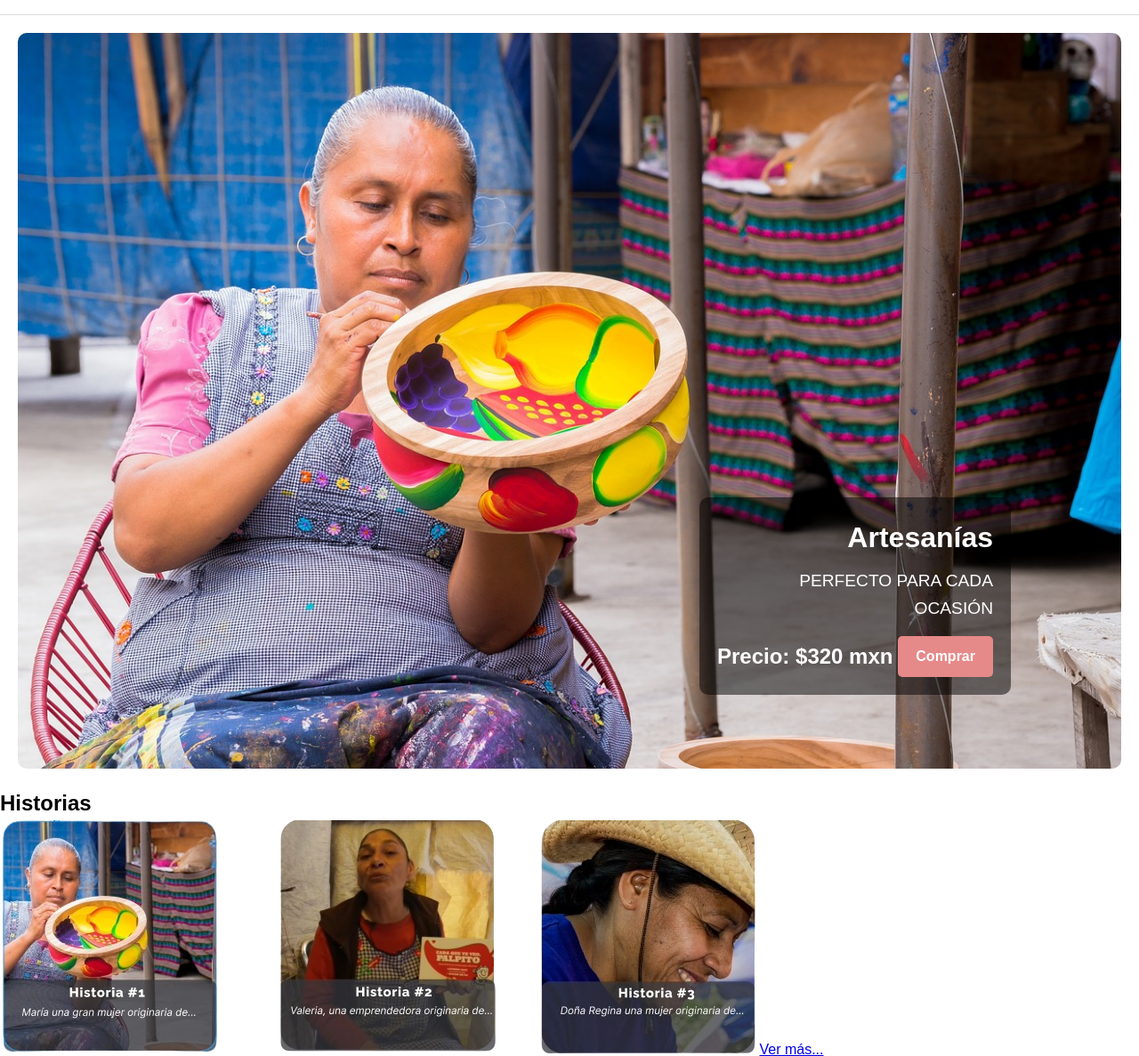
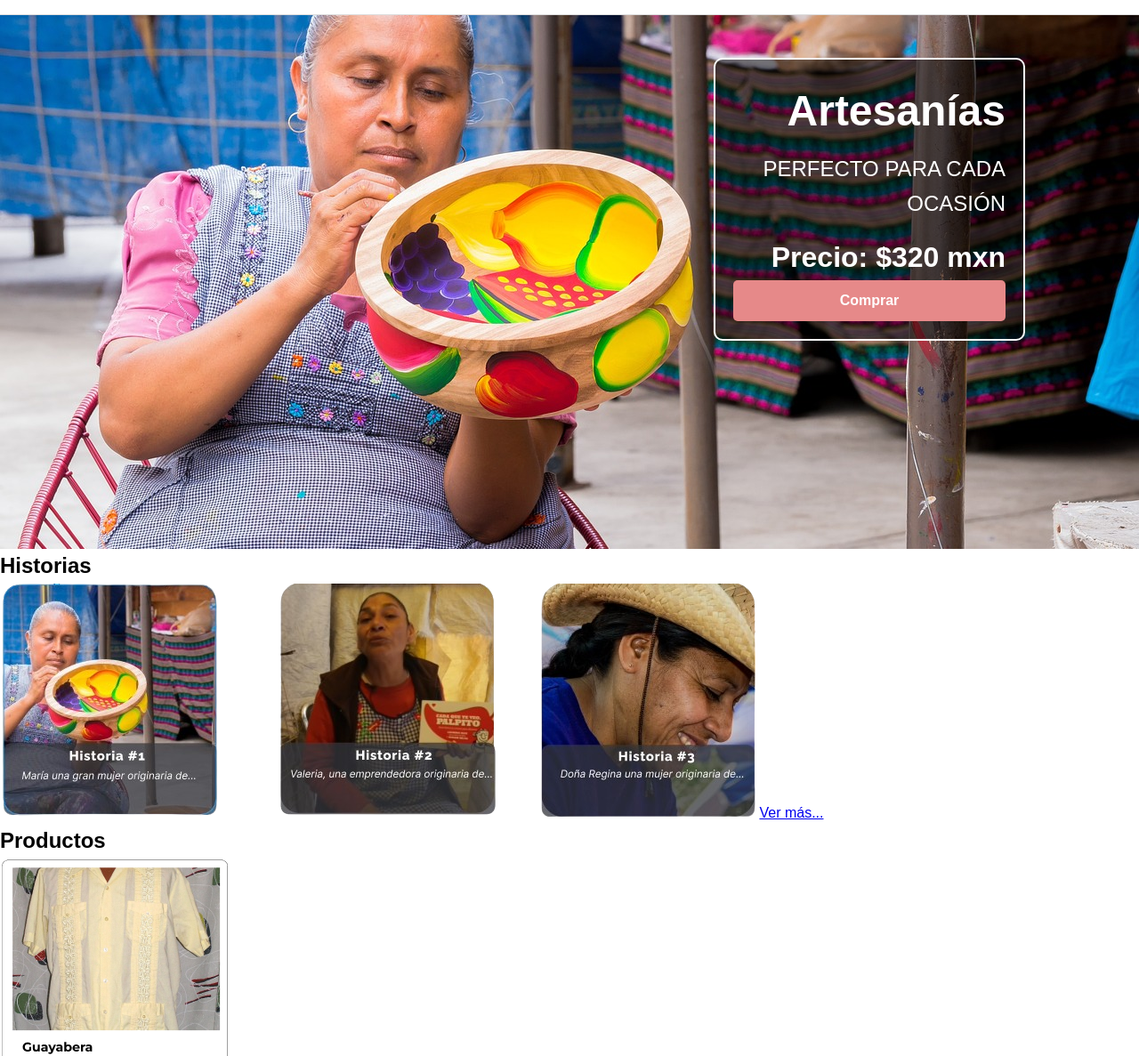
Before and after one commit to CarlosChan013/Mujer_Emprende, a PHP site: page / in a window 1280 px wide. Shown: the part 337-1524 px from the top of the page at 89% size. Run offline with PHP 8.4, Linux system fonts and the light colour scheme; some web fonts are replaced.

Commit message:
update styles.css

```diff
--- a/css/Styles.css
+++ b/css/Styles.css
@@ -11,18 +11,17 @@ body, html {
     line-height: 1.6;
 }
 
-
-
 /* Estilos de la barra de navegación */
 nav {
     background-color: #ffffff;
     border-bottom: 1px solid #dddddd;
 }
 
+/* Estilos de la barra de navegación */
 nav ul {
     list-style: none;
     display: flex;
-    justify-content: center;
+    justify-content: flex-end; /* Alinear los elementos del menú a la izquierda */
     align-items: center;
     padding: 10px 0;
 }
@@ -34,22 +33,24 @@ nav a {
     font-size: 1rem;
     margin: 0 20px;
 }
-/* primer estilo para  */
+
+/* Estilos de la sección 'inicio' */
+
+
 .banner-container {
-    position: relative;
-    display: flex;
-    justify-content: flex-end; /* Alinear el contenido del banner a la derecha */
-    align-items: center; /* Centrar el contenido del banner verticalmente */
-    overflow: hidden;
-    border-radius: 10px; /* Esquinas redondeadas */
-  }
+    height: 75vh; /* Ajusta la altura del contenedor del banner al 65% de la altura de la ventana */
+    overflow: hidden; /* Esconde cualquier contenido que se desborde del contenedor */
+}
 
-  .banner-image {
+.banner-image {
     width: 100%;
+    height: 100%; /* Asegura que la imagen cubra todo el contenedor */
+    object-fit: cover; /* Asegura que la imagen cubra todo el contenedor sin distorsionarse */
     display: block; /* Esto asegurará que la imagen se muestre correctamente */
-  }
+}
 
-  .banner-text {
+
+.banner-text {
     position: absolute;
     right: 10%; /* Espacio desde el lado derecho */
     bottom: 10%; /* Espacio desde la parte inferior */
@@ -59,88 +60,23 @@ nav a {
     padding: 20px;
     border-radius: 10px; /* Esquinas redondeadas */
     max-width: 350px; /* Ancho máximo del texto del banner */
+    border: 2px solid white; /* Agrega un borde blanco alrededor del banner */
   }
 
   .banner-text h2 {
     margin-bottom: 0.5rem;
-    font-size: 2rem; /* Tamaño del título */
+    font-size: 3rem; /* Aumenta el tamaño del título */
   }
 
   .banner-text p {
     margin-bottom: 1rem;
-    font-size: 1.2rem; /* Tamaño del párrafo */
-  }
-
-  .banner-price-action {
-    display: flex;
-    justify-content: space-between;
-    align-items: center;
+    font-size: 1.5rem; /* Aumenta el tamaño del párrafo */
   }
 
   .price {
-    font-size: 1.5rem; /* Tamaño del precio */
+    font-size: 2rem; /* Aumenta el tamaño del precio */
     font-weight: bold;
   }
-
-  .boton-comprar {
-    display: inline-block;
-    background-color: #ff4500; /* Color de fondo del botón */
-    color: white;
-    text-decoration: none;
-    padding: 10px 20px;
-    border-radius: 5px; /* Esquinas redondeadas del botón */
-    cursor: pointer;
-    transition: background-color 0.3s;
-  }
-
-  .boton-comprar:hover {
-    background-color: darken(#ff4500, 10%);
-  }
-
-/* Estilos de la sección 'inicio' */
-.inicio {
-    position: relative;
-    text-align: center;
-    padding: 20px;
-}
-
-.imagen-fondo {
-    width: 100%;
-    height: auto;
-    display: block;
-}
-
-.banner-info {
-    position: absolute;
-    top: 50%;
-    right: 10%;
-    background: rgba(255, 255, 255, 0.8);
-    padding: 20px;
-    border-radius: 10px;
-    transform: translateY(-50%);
-    box-shadow: 0 4px 8px rgba(0, 0, 0, 0.1);
-    max-width: 300px;
-}
-
-.banner-info h2 {
-    color: #E68989;
-    margin: 0 0 10px 0;
-}
-
-.banner-info p {
-    color: #333;
-    margin: 0 0 20px 0;
-}
-
-.boton-comprar {
-    display: inline-block;
-    background-color: #E68989;
-    color: white;
-    text-decoration: none;
-    padding: 10px 20px;
-    border-radius: 5px;
-    cursor: pointer;
-}
 
 
 /* Botón de Compra */
```
